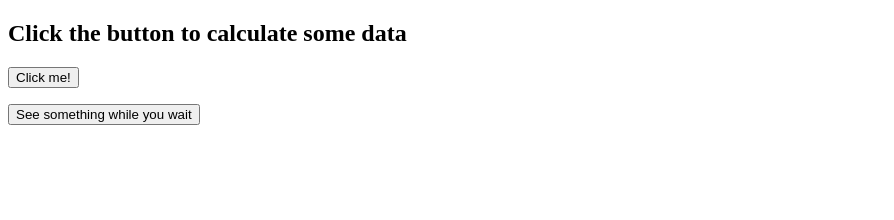
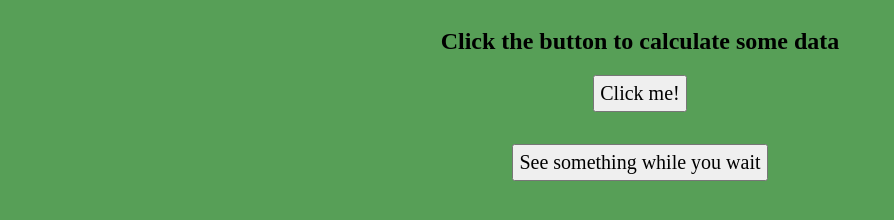
Before and after one commit to timoIpeters/web-worker-seminar, a plain HTML site: page basic-web-worker/without-web-worker/index.html in a window 1280 px wide. Shown: the whole page, without its empty margins (0-894 px from the left). Drawn offline with Linux system fonts and the light colour scheme.

Commit message:
Update web worker and shared worker styles

```diff
--- a/basic-web-worker/asynchronous/style.css
+++ b/basic-web-worker/asynchronous/style.css
@@ -0,0 +1,24 @@
+:root {
+  --clr-ready: rgba(13, 117, 13, 0.692);
+  --clr-blocking: rgba(117, 13, 13, 0.692);
+}
+
+html {
+  box-sizing: border-box;
+  font-size: 62.5%;
+}
+
+body {
+  font-size: 1.6rem;
+  display: flex;
+  flex-direction: column;
+  align-items: center;
+  background-color: var(--clr-ready);
+}
+
+.btn {
+  font-family: inherit;
+  font-size: 2rem;
+  padding: .5rem;
+  cursor: pointer;
+}
--- a/basic-web-worker/with-web-worker/style.css
+++ b/basic-web-worker/with-web-worker/style.css
@@ -0,0 +1,24 @@
+:root {
+  --clr-ready: rgba(13, 117, 13, 0.692);
+  --clr-blocking: rgba(117, 13, 13, 0.692);
+}
+
+html {
+  box-sizing: border-box;
+  font-size: 62.5%;
+}
+
+body {
+  font-size: 1.6rem;
+  display: flex;
+  flex-direction: column;
+  align-items: center;
+  background-color: var(--clr-ready);
+}
+
+.btn {
+  font-family: inherit;
+  font-size: 2rem;
+  padding: .5rem;
+  cursor: pointer;
+}
--- a/basic-web-worker/without-web-worker/index.html
+++ b/basic-web-worker/without-web-worker/index.html
@@ -5,13 +5,14 @@
   <meta http-equiv="X-UA-Compatible" content="IE=edge">
   <meta name="viewport" content="width=device-width, initial-scale=1.0">
   <title>Basic Web Worker</title>
+  <link rel="stylesheet" href="style.css">
   <script src="./script.js" defer></script>
 </head>
 <body>
   <h2>Click the button to calculate some data</h2>
-  <button id="button">Click me!</button>
+  <button class="btn" id="button">Click me!</button>
   <p id="result"></p>
-  <button id="waitButton">See something while you wait</button>
+  <button class="btn" id="waitButton">See something while you wait</button>
   <p id="waitResult"></p>
 </body>
 </html>
--- a/basic-web-worker/without-web-worker/script.js
+++ b/basic-web-worker/without-web-worker/script.js
@@ -1,9 +1,12 @@
+const body = document.querySelector("body");
 const button = document.querySelector("#button");
 const waitButton = document.querySelector("#waitButton");
 const result = document.querySelector("#result");
 const waitResult = document.querySelector("#waitResult");
 
-button.addEventListener("click", () => {
+button.addEventListener("click", async () => {
+  body.style.backgroundColor = getComputedStyle(document.documentElement).getPropertyValue('--clr-blocking');
+  await sleep(20);
   console.log("Starting the big calculation!");
   let x = 0;
 
@@ -13,8 +16,21 @@ button.addEventListener("click", () => {
 
   result.innerHTML = x;
   console.log("Finished big calculation")
+  body.style.backgroundColor = getComputedStyle(document.documentElement).getPropertyValue('--clr-ready');
 });;
 
 waitButton.addEventListener("click", () => {
-  waitResult.innerHTML = "Hello while you wait";
+  if (waitResult.innerHTML) {
+    waitResult.innerHTML = "";
+  } else {
+    waitResult.innerHTML = "Hello while you wait";
+  }
 })
+
+function sleep(time) {
+  return new Promise((resolve, _) => {
+    setTimeout(() => {
+      resolve();
+    }, time);
+  });
+}
--- a/basic-web-worker/without-web-worker/style.css
+++ b/basic-web-worker/without-web-worker/style.css
@@ -0,0 +1,24 @@
+:root {
+  --clr-ready: rgba(13, 117, 13, 0.692);
+  --clr-blocking: rgba(117, 13, 13, 0.692);
+}
+
+html {
+  box-sizing: border-box;
+  font-size: 62.5%;
+}
+
+body {
+  font-size: 1.6rem;
+  display: flex;
+  flex-direction: column;
+  align-items: center;
+  background-color: var(--clr-ready);
+}
+
+.btn {
+  font-family: inherit;
+  font-size: 2rem;
+  padding: .5rem;
+  cursor: pointer;
+}
--- a/shared-worker/tab-synchronization/style.css
+++ b/shared-worker/tab-synchronization/style.css
@@ -22,7 +22,8 @@ body {
 }
 
 .counter {
-
+  border: .2rem solid black;
+  padding: 1rem;
 }
 
 #counter__number {
@@ -32,11 +33,27 @@ body {
 }
 
 #counter__increment {
+  background-color: rgb(37, 146, 37);
+  margin-right: .5rem;
+}
 
+#counter__decrement {
+  background-color: rgb(170, 47, 47);
 }
 
 .btn {
   font-family: inherit;
+  font-size: 2rem;
   padding: .5em;
   cursor: pointer;
+  outline: none;
+  color: white;
+  border: 1px solid black;
+  transform: scale(1);
+  opacity: 1;
 }
+
+.btn:hover {
+  transform: scale(1.1);
+  opacity: .75;
+}
```
Also changed, not shown: basic-web-worker/asynchronous/index.html (+3 -2 lines), basic-web-worker/asynchronous/script.js (+15 -4 lines), basic-web-worker/with-web-worker/index.html (+4 -3 lines), basic-web-worker/with-web-worker/script.js (+6 -2 lines).
